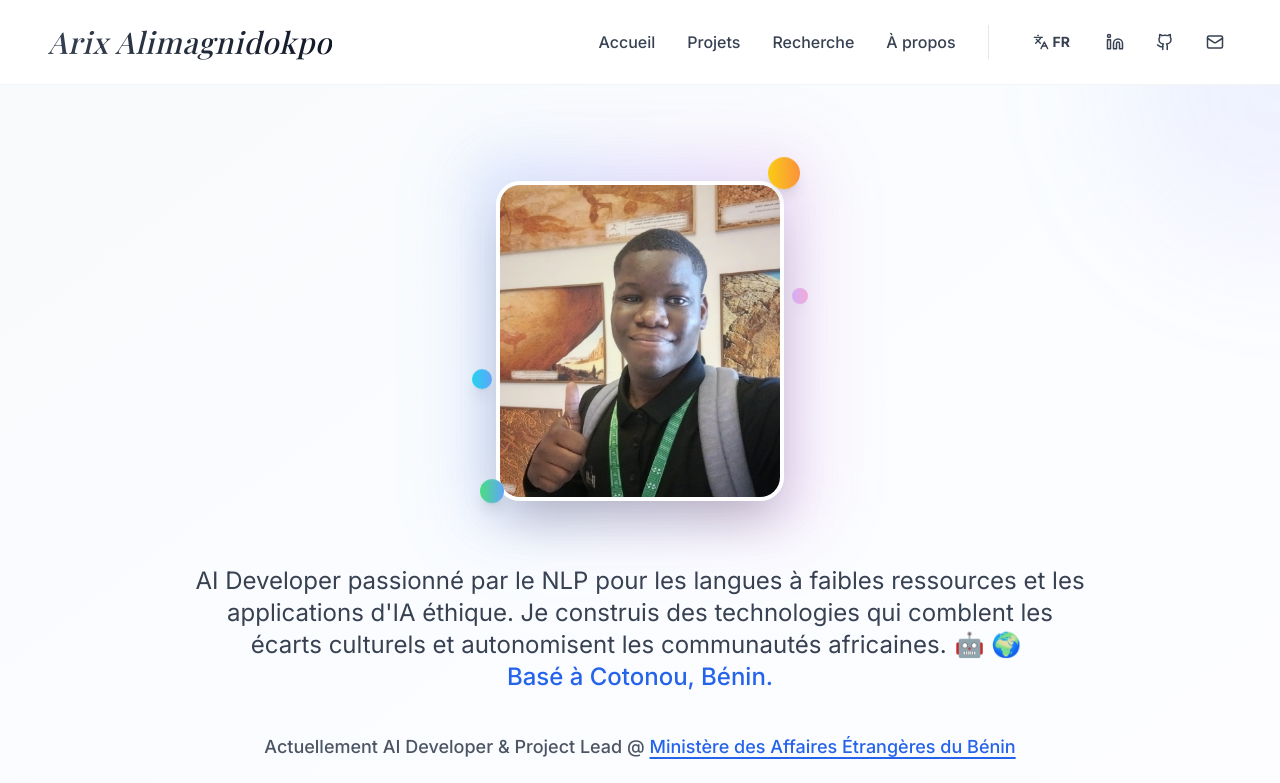
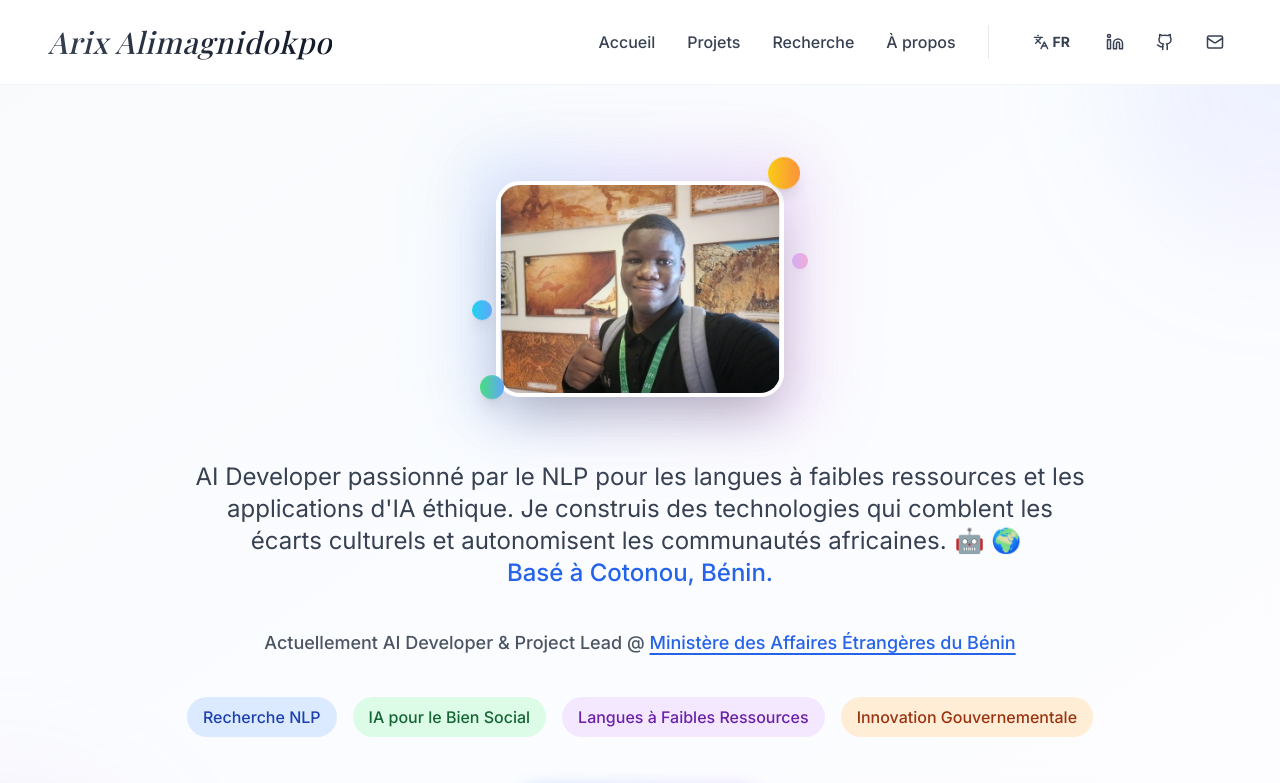
Before and after one commit to Arix-ALIMAGNIDOKPO/Arix-ALIMAGNIDOKPO.github.io, a React (Vite) app: page / in a window 1280 px wide. Shown: the top 783 px of the page. Built offline with nearby package versions, Linux system fonts and the light colour scheme; a web font is replaced by a local one.

Commit message:
fix images on larger screens

```diff
--- a/src/components/Hero.tsx
+++ b/src/components/Hero.tsx
@@ -23,11 +23,11 @@ const Hero = () => {
             <div className="absolute -inset-6 bg-gradient-to-r from-blue-500/10 to-purple-500/10 rounded-3xl blur-xl"></div>
 
             {/* Photo principale - format rectangulaire pour afficher toute la photo */}
-            <div className="relative w-48 h-60 sm:w-56 sm:h-72 md:w-64 md:h-80 lg:w-72 lg:h-88 rounded-3xl overflow-hidden border-4 border-white shadow-2xl hover:shadow-3xl transition-all duration-700 transform hover:scale-105 group-hover:rotate-1">
+            <div className="relative w-48 aspect-[4/3] sm:w-56 md:w-64 lg:w-72 rounded-3xl overflow-hidden border-4 border-white shadow-2xl hover:shadow-3xl transition-all duration-700 transform hover:scale-105 group-hover:rotate-1">
               <img
                 src={profileImage}
                 alt="Arix Alimagnidokpo"
-                className="w-full h-full object-cover object-top transition-transform duration-700 group-hover:scale-110"
+                className="w-full h-full object-cover object-top transition-transform duration-700 group-hover:scale-110 md:object-contain md:object-center"
               />
               {/* Overlay subtil au survol */}
               <div className="absolute inset-0 bg-gradient-to-t from-blue-600/20 via-transparent to-transparent opacity-0 group-hover:opacity-100 transition-opacity duration-500"></div>
--- a/src/components/ResearchSection.tsx
+++ b/src/components/ResearchSection.tsx
@@ -176,13 +176,13 @@ const ResearchSection = () => {
 
               {/* Achievement Image - Clickable with better face visibility */}
               <div
-                className="w-full h-64 md:h-80 lg:h-96 rounded-xl overflow-hidden shadow-lg group-hover:shadow-xl transition-all duration-500 relative cursor-pointer"
+                className="w-full aspect-[4/3] rounded-xl overflow-hidden shadow-lg group-hover:shadow-xl transition-all duration-500 relative cursor-pointer"
                 onClick={() => openImageModal(achievement.image)}
               >
                 <img
                   src={achievement.image}
                   alt={achievement.imageAlt}
-                  className="w-full h-full object-cover object-top transition-transform duration-700 group-hover:scale-110"
+                  className="w-full h-full object-cover object-top transition-transform duration-700 group-hover:scale-110 md:object-contain md:object-center"
                 />
                 {/* Click indicator */}
                 <div className="absolute inset-0 bg-black/0 hover:bg-black/10 transition-all duration-300 flex items-center justify-center">
```
